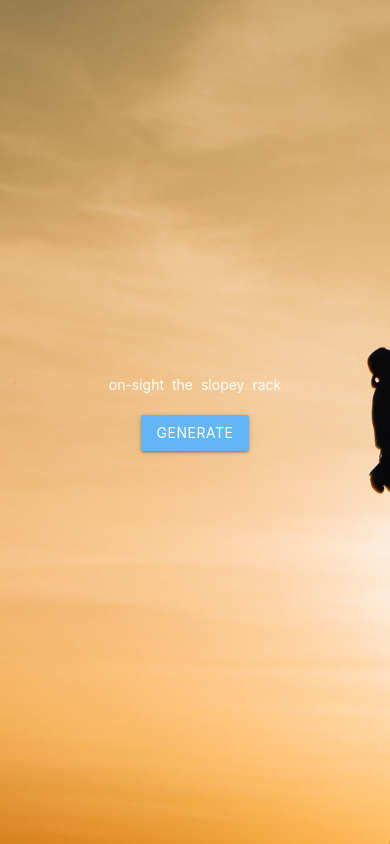
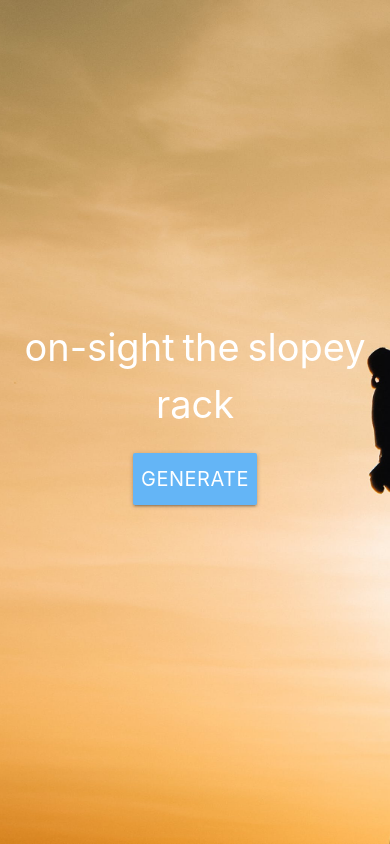
Before and after one commit to piratemermaid/climbing-sentence-generator, a plain HTML site: page index.html in a window 390 px wide. Both pictures are taken after a click on the button "GENERATE". Drawn offline with nearby package versions, Linux system fonts and the light colour scheme.

Commit message:
responsive sizes

```diff
--- a/index.html
+++ b/index.html
@@ -3,7 +3,8 @@
 <html lang="en">
   <head>
     <meta charset="utf-8" />
-    <title>Climbing Terms Generator</title>
+    <title>Climbing Sentence Generator</title>
+    <meta content="width=device-width, initial-scale=1" name="viewport" />
     <link
       rel="stylesheet"
       href="https://cdnjs.cloudflare.com/ajax/libs/materialize/1.0.0/css/materialize.min.css"
--- a/style.css
+++ b/style.css
@@ -5,15 +5,52 @@ html {
   -o-background-size: cover;
   background-size: cover;
 }
+
 html,
 body,
 .valign-wrapper {
   height: 100%;
 }
+
+#sentence span {
+  color: white;
+}
+
 .term {
   visibility: hidden;
   margin: 2px;
 }
-#sentence span {
-  color: white;
+
+span.term {
+  font-size: 50px;
 }
+
+.btn {
+  font-size: 26px;
+  padding: 10px;
+  height: 100%;
+}
+
+/* phone */
+@media only screen and (max-width: 599px) {
+  span.term {
+    font-size: 38px;
+  }
+  .btn {
+    font-size: 20px;
+    padding: 8px;
+    height: 100%;
+  }
+}
+
+/* tablet */
+@media screen and (min-width: 600px) and (max-width: 1199px) {
+  span.term {
+    font-size: 48px;
+  }
+  .btn {
+    font-size: 36px;
+    padding: 18px;
+    height: 100%;
+  }
+}
```
